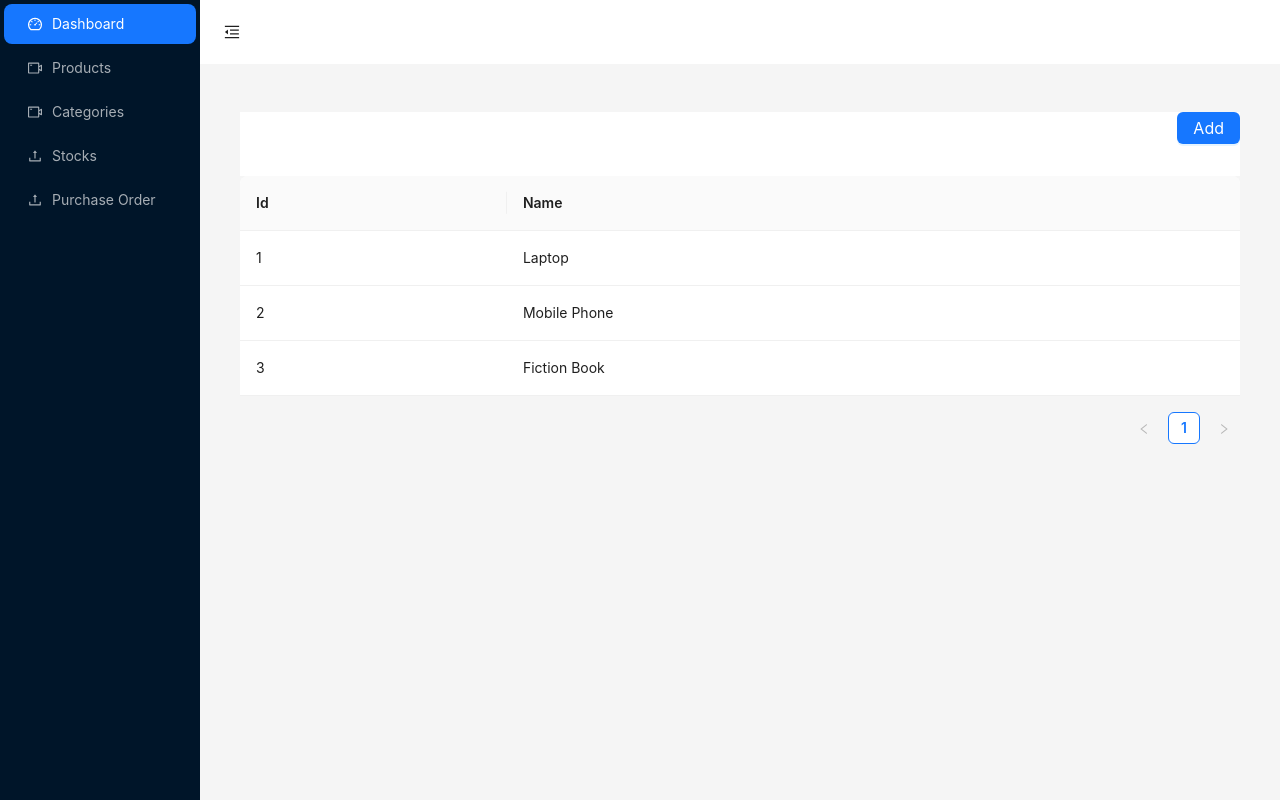
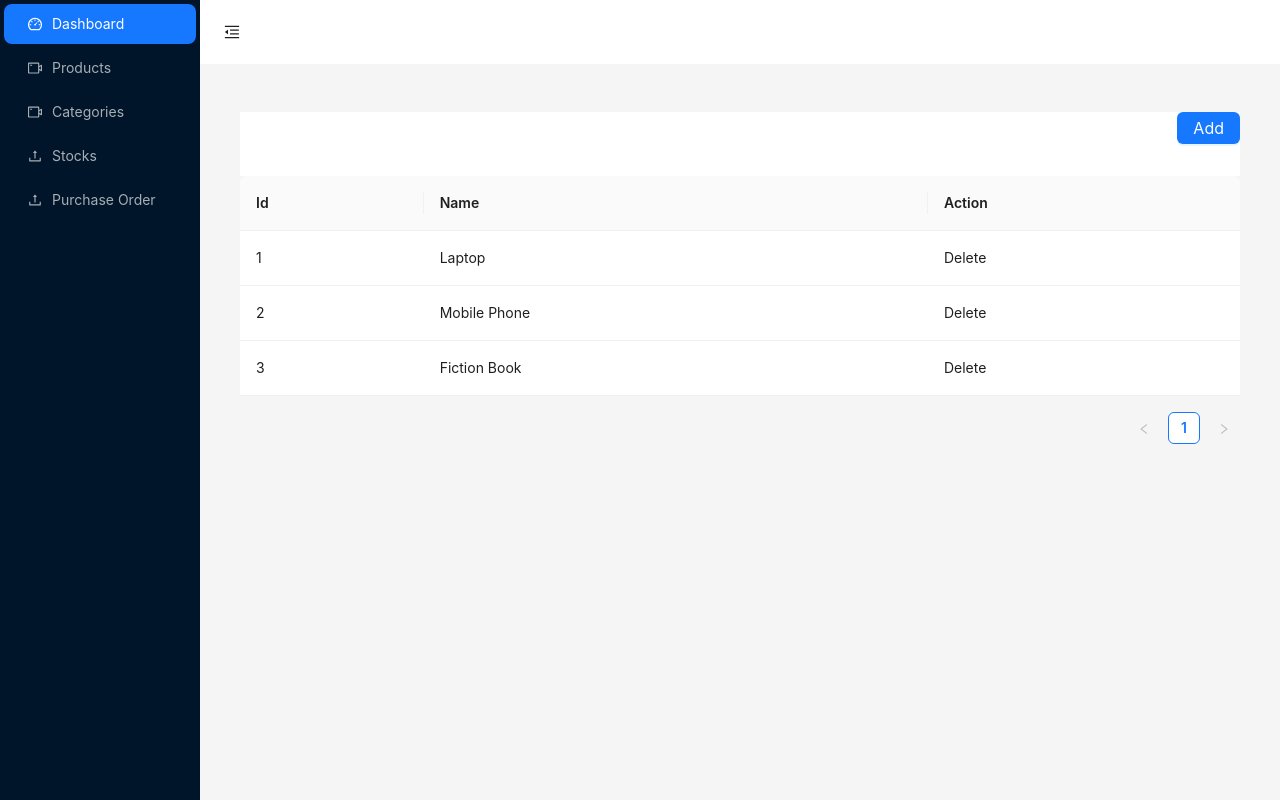
Before and after one commit to renilbabu03/app-inv-mgmt, a React (Create React App) app: page /products in a window 1280 px wide. Built offline with nearby package versions, Linux system fonts and the light colour scheme; data requests are answered from the project's data file.

Commit message:
Product Delete

```diff
--- /dev/null
+++ b/src/hooks/Products/useDeleteProduct.ts
@@ -0,0 +1,24 @@
+import { useState } from "react";
+import { deleteCategory as deleteCategoryService } from "../../services/Category/categoryService";
+import { deleteProductById } from "../../services/Product/productService";
+
+export const useDeleteProduct = () => {
+    const [loading, setLoading] = useState<boolean>(false);
+    const [error, setError] = useState<string | null>(null);
+
+    const deleteProduct = async (id: number): Promise<void> => {
+        setLoading(true);
+        setError(null); // Reset error state before attempting deletion
+
+        try {
+            await deleteProductById(id); // Call the service
+        } catch (e: any) {
+            setError(e.message || "An error occurred while deleting the category");
+            throw e; // Re-throw the error so the caller can handle it
+        } finally {
+            setLoading(false);
+        }
+    };
+
+    return { deleteProduct, loading, error };
+};
--- a/src/hooks/Products/useProducts.ts
+++ b/src/hooks/Products/useProducts.ts
@@ -1,4 +1,4 @@
-import { useState, useEffect } from 'react';
+import { useState, useEffect, useCallback } from 'react';
 import { fetchProducts } from '../../services/Product/productService';
 import { Product } from '../../models/Product';
 
@@ -7,20 +7,23 @@ export const useProducts = () => {
     const [loading, setLoading] = useState<boolean>(true);
     const [error, setError] = useState<string | null>(null);
 
-    useEffect(() => {
-        const getProducts = async () => {
+    const fetchData = useCallback(async () => {
+        setLoading(true);
+        setError(null);
         try {
             const data: any = await fetchProducts();
             setProducts(data.data);
-            } catch (err: any) {
-                setError(err.message);
+        } catch (e: any) {
+            setError(e.message || "Failed to fetch categories");
         } finally {
             setLoading(false);
         }
-        };
-
-        getProducts();
     }, []);
 
-    return { products, loading, error };
+
+    useEffect(() => {
+        fetchData();
+    }, [fetchData]);
+
+    return { products, loading, error, refetch: fetchData };
 };
--- a/src/pages/Products/ProductList/Product.tsx
+++ b/src/pages/Products/ProductList/Product.tsx
@@ -1,10 +1,16 @@
 
-import { Button, Table } from 'antd';
+import { Button, message, Space, Table } from 'antd';
 import React from 'react';
 import { useProducts } from '../../../hooks/Products/useProducts';
 import { Header } from 'antd/es/layout/layout';
 import { useNavigate } from 'react-router-dom';
+import { useDeleteProduct } from '../../../hooks/Products/useDeleteProduct';
 
+
+
+const Products: React.FC = () => {
+  const { deleteProduct, loading: deleting, error: deleteError } = useDeleteProduct();
+  const { products, loading, error, refetch } = useProducts();
 
   const columns = [
     {
@@ -16,11 +22,31 @@ import { useNavigate } from 'react-router-dom';
       title: 'Name',
       dataIndex: 'name',
       key: 'name',
+    },
+    {
+      title: 'Action',
+      dataIndex: 'action',
+      key: 'action',
+      render: (_: any, record: any) => (
+        <Space size="middle">
+          <a onClick={() => deleteProductById(record.id)} >
+            Delete
+          </a>
+        </Space>
+      ),
+    },
+  ];
+
+  const deleteProductById = async (id: number) => {
+    try {
+      await deleteProduct(id);
+      message.success('Category deleted successfully');
+      refetch();
+    } catch (err: any) {
+      message.error(`Failed to delete category: ${err.message}`);
     }
-  ];
-const Products: React.FC = () => {
+  };
 
-    const { products, loading, error } = useProducts();
   const navigate = useNavigate();
   if (loading) return <p>Loading...</p>;
   if (error) return <p>Error: {error}</p>;
--- a/src/services/Product/productService.ts
+++ b/src/services/Product/productService.ts
@@ -5,4 +5,4 @@ export const fetchProducts = () => axiosInstance.get('/products');
 export const fetchProductById = (id: number) => axiosInstance.get(`/products/${id}`);
 
 export const createProduct = (product: ProductFormData) => axiosInstance.post('/products', product)
-export const deleteProduct = (id: number) => axiosInstance.delete(`/products/${id}`)
+export const deleteProductById = (id: number) => axiosInstance.delete(`/products/${id}`)
```
Lines whose indentation alone changed are shown as unchanged.
